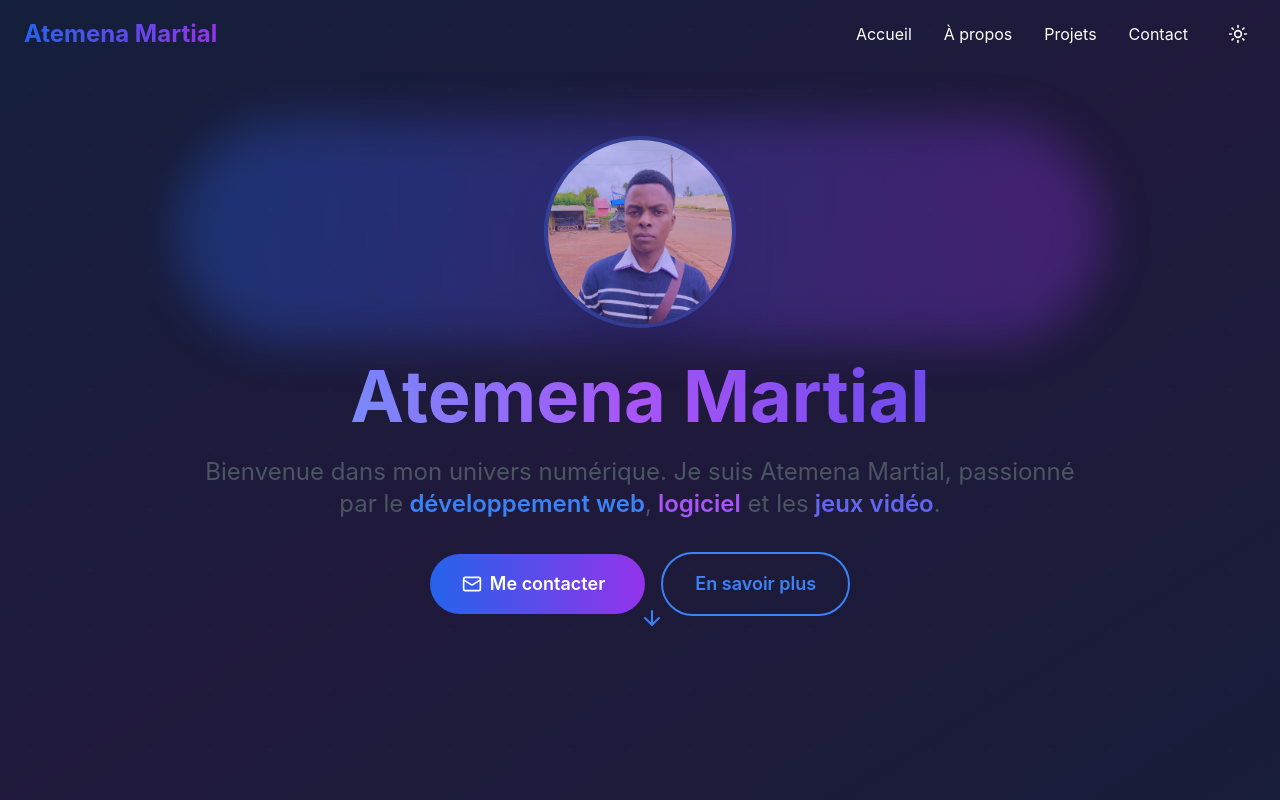
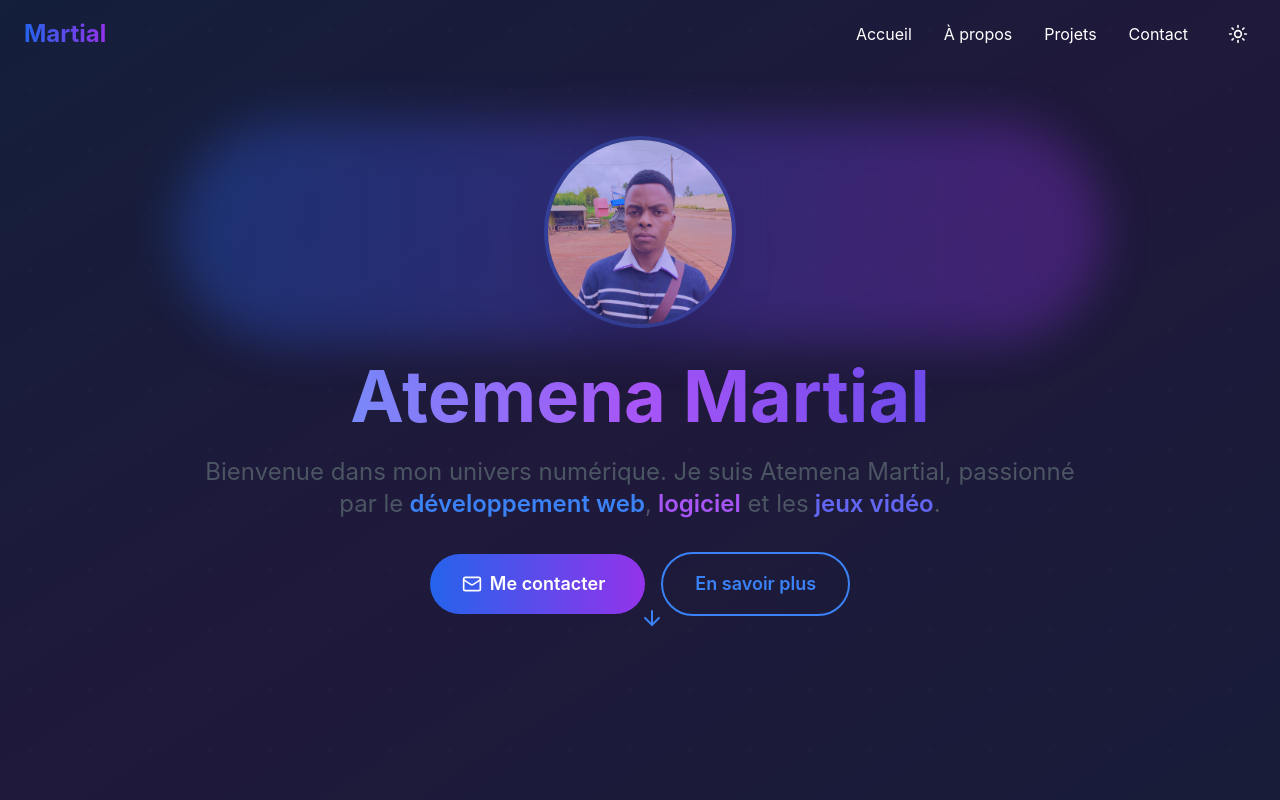
Before and after one commit to Martial-Atems/Deploy-portfolio-pro, a React (Vite) app: page / in a window 1280 px wide. Shown: the top 800 px of the page. Built offline with nearby package versions, Linux system fonts and the light colour scheme.

Commit message:
4th commit

```diff
--- a/src/components/Header.tsx
+++ b/src/components/Header.tsx
@@ -35,7 +35,7 @@ const Header: React.FC<HeaderProps> = ({ darkMode, setDarkMode }) => {
       <nav className="container mx-auto px-6 py-4">
         <div className="flex items-center justify-between">
           <div className="text-2xl font-bold bg-gradient-to-r from-blue-600 to-purple-600 bg-clip-text text-transparent">
-            Atemena Martial
+            Martial
           </div>
 
           {/* Desktop Menu */}
```
